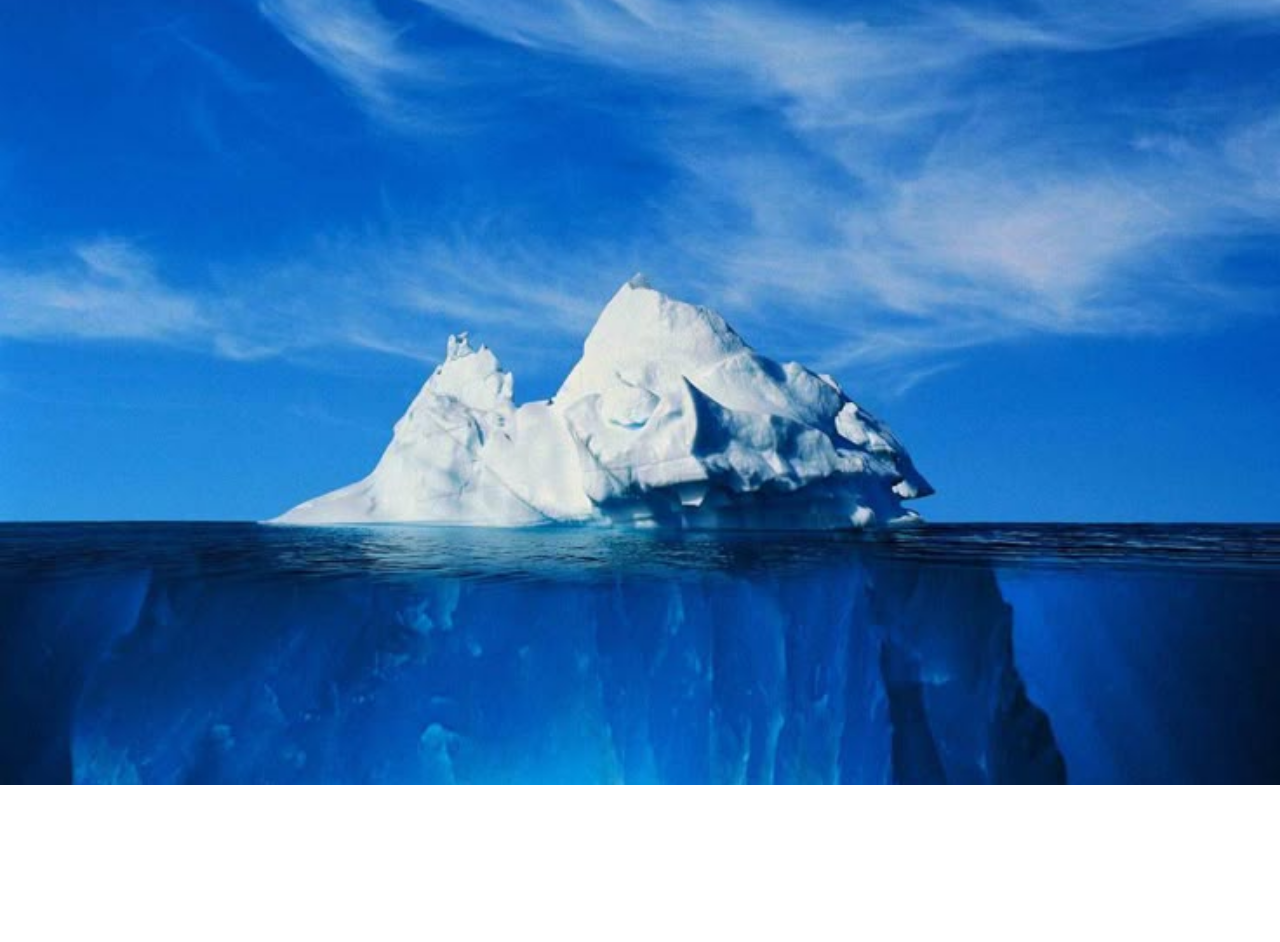
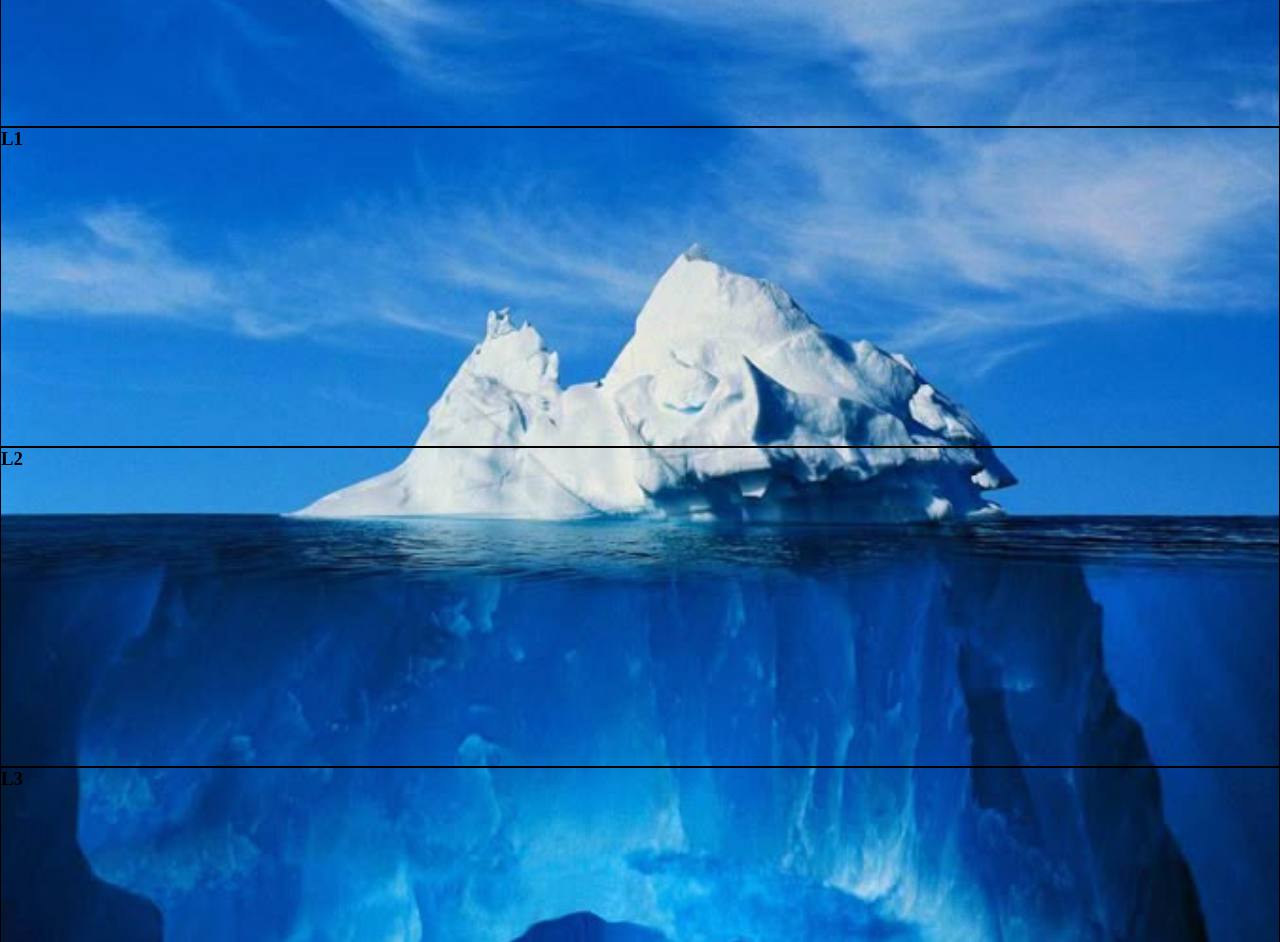
Before and after one commit to Amer-Anus/iceberg, a plain HTML site: page index.html in a window 1280 px wide. Shown: the part 70-1012 px from the top of the page. Before the commit the page ends 855 px from the top, so only its background shows below. Drawn offline with Linux system fonts and the light colour scheme.

Commit message:
added some css

```diff
--- a/index.html
+++ b/index.html
@@ -20,6 +20,36 @@
 
 
 
+        <div class="head , first-layer">
+        <h3>A</h3>
+    </div>
+
+    <div class="container , l1">
+        <h3>L1</h3>
+    </div>
+
+    <div class="container , l2">
+        <h3>L2</h3>
+    </div>
+
+    <div class="container , l3">
+        <h3>L3</h3>
+    </div>
+
+    <div class="container , l4">
+        <h3>L4</h3>
+    </div>
+
+    <div class="container , l5">
+        <h3>L5</h3>
+    </div>
+
+    <div class="container , l6">
+        <h3>L6</h3>
+    </div>
+
+
+
     <script src="script.js"></script>
 
 </body>
--- a/style.css
+++ b/style.css
@@ -5,7 +5,7 @@
 }
 
 
-
+/*
 .title{
     text-align: center;
     font-size: 3vh;
@@ -22,6 +22,60 @@
     height: 100vh;
     background-image: url("images/iceberg.jpg");
     background-size: cover;
-    /* background-position: center; */
+    background-position: center;
     background-repeat: no-repeat;
-}
+} */
+
+
+        body{
+            background-image: url(images/iceberg.jpg);
+            background-repeat: no-repeat;
+            background-size: cover;
+            /* background-position: center; */
+        }
+
+        *{
+            padding: 0;
+            margin: 0;
+            box-sizing: border-box;
+        }
+        .head{
+            /* background-color: aqua; */
+            border: 1px solid black;
+            width: 100vw;
+            height: 20vh;
+        }
+
+        .container{
+            width: 100vw;
+            height: 40vh;
+            border: 1px solid black;
+        }
+
+        .first-layer{
+            /* background-color: antiquewhite; */
+        }
+
+        .l1{
+            /* background-color: rgb(255, 222, 180); */
+        }
+
+                .l2{
+            /* background-color: rgb(255, 212, 157); */
+        }
+
+                .l3{
+            /* background-color: rgb(255, 208, 146); */
+        }
+
+                .l4{
+            /* background-color: rgb(251, 200, 133); */
+        }
+
+                .l5{
+            /* background-color: rgb(255, 191, 107); */
+        }
+
+                .l6{
+            /* background-color: rgb(221, 161, 81); */
+        }
```
